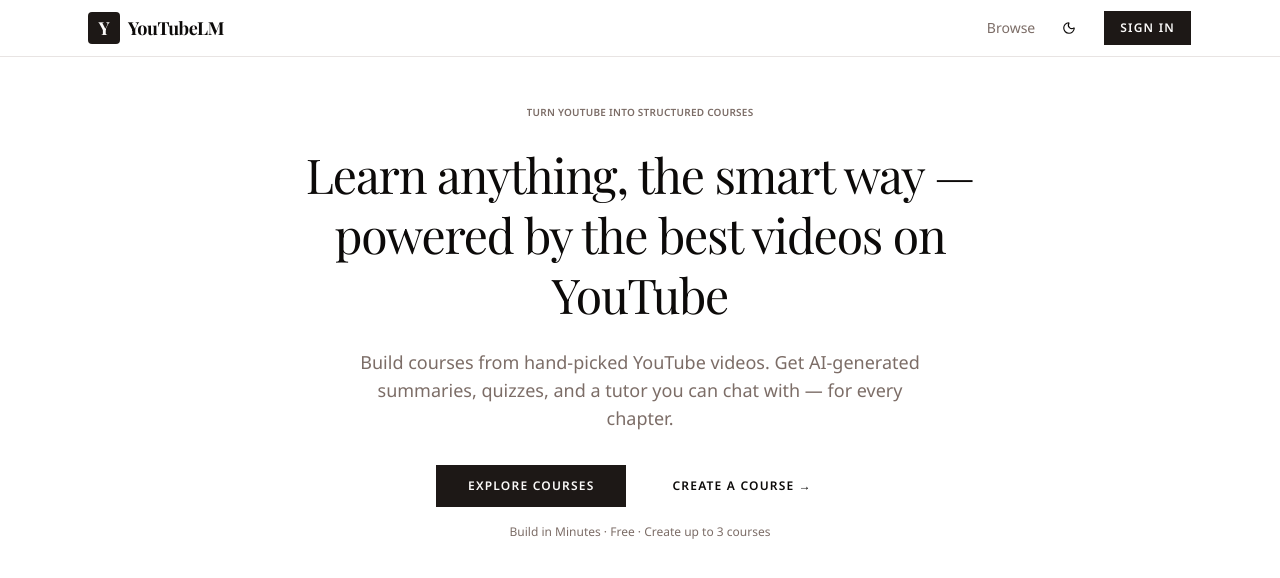
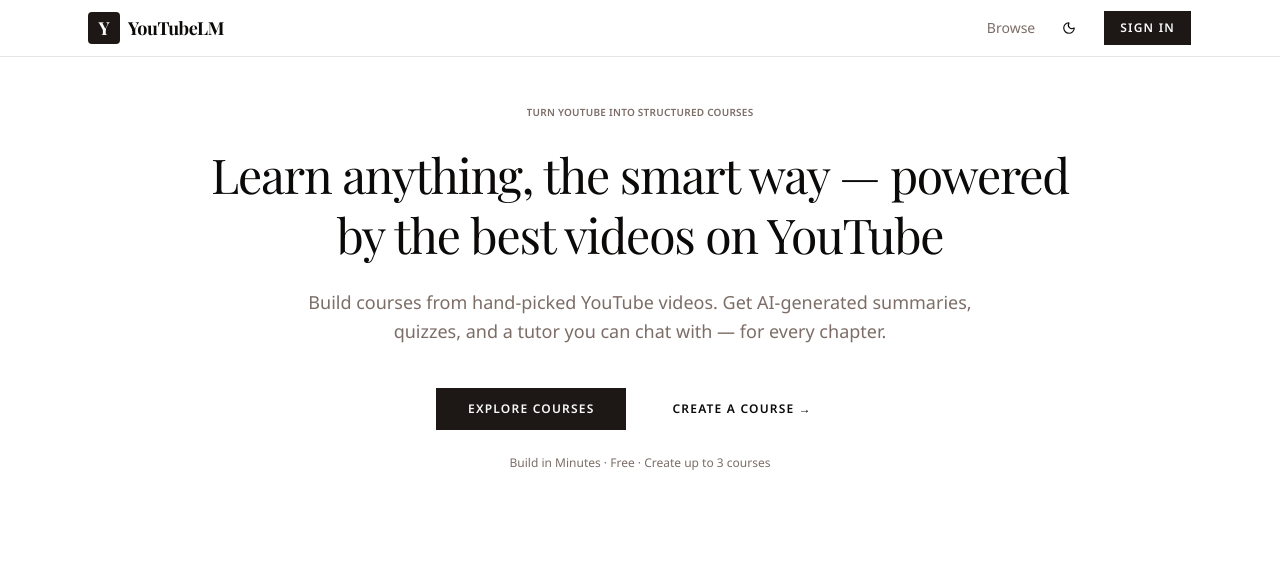
Before and after one commit to salswa/youtubeLM, a Next.js app: page / in a window 1280 px wide. Shown: the top 578 px of the page. Built offline with nearby package versions, Linux system fonts and the light colour scheme; no server answers; a web font is replaced by a local one.

Commit message:
feat: dark theme color change, homepage style fix

```diff
--- a/app/globals.css
+++ b/app/globals.css
@@ -85,19 +85,19 @@
 
 .dark {
   --background: oklch(0.147 0.004 49.3);
-  --foreground: oklch(0.986 0.002 67.8);
+  --foreground: oklch(0.9 0.003 67.8);
   --card: oklch(0.214 0.009 43.1);
-  --card-foreground: oklch(0.986 0.002 67.8);
+  --card-foreground: oklch(0.9 0.003 67.8);
   --popover: oklch(0.214 0.009 43.1);
-  --popover-foreground: oklch(0.986 0.002 67.8);
+  --popover-foreground: oklch(0.9 0.003 67.8);
   --primary: oklch(0.922 0.005 34.3);
   --primary-foreground: oklch(0.214 0.009 43.1);
   --secondary: oklch(0.268 0.011 36.5);
-  --secondary-foreground: oklch(0.986 0.002 67.8);
+  --secondary-foreground: oklch(0.9 0.003 67.8);
   --muted: oklch(0.268 0.011 36.5);
   --muted-foreground: oklch(0.714 0.014 41.2);
   --accent: oklch(0.268 0.011 36.5);
-  --accent-foreground: oklch(0.986 0.002 67.8);
+  --accent-foreground: oklch(0.9 0.003 67.8);
   --destructive: oklch(0.704 0.191 22.216);
   --border: oklch(1 0 0 / 10%);
   --input: oklch(1 0 0 / 15%);
@@ -108,11 +108,11 @@
   --chart-4: oklch(0.367 0.016 35.7);
   --chart-5: oklch(0.268 0.011 36.5);
   --sidebar: oklch(0.214 0.009 43.1);
-  --sidebar-foreground: oklch(0.986 0.002 67.8);
+  --sidebar-foreground: oklch(0.9 0.003 67.8);
   --sidebar-primary: oklch(0.488 0.243 264.376);
   --sidebar-primary-foreground: oklch(0.986 0.002 67.8);
   --sidebar-accent: oklch(0.268 0.011 36.5);
-  --sidebar-accent-foreground: oklch(0.986 0.002 67.8);
+  --sidebar-accent-foreground: oklch(0.9 0.003 67.8);
   --sidebar-border: oklch(1 0 0 / 10%);
   --sidebar-ring: oklch(0.547 0.021 43.1);
 }
--- a/app/page.tsx
+++ b/app/page.tsx
@@ -12,16 +12,16 @@
           <Badge variant="secondary" className="mb-6 uppercase tracking-wide">
             Turn YouTube into structured courses
           </Badge>
-          <h1 className="max-w-3xl font-heading text-5xl leading-tight tracking-tight">
+          <h1 className="max-w-4xl font-heading text-5xl leading-tight tracking-tight ">
             Learn anything, the smart way — powered by the best videos on
             YouTube
           </h1>
-          <p className="mt-6 max-w-xl text-lg text-muted-foreground">
+          <p className="mt-6 max-w-2xl text-lg leading-relaxed text-pretty text-muted-foreground">
             Build courses from hand-picked YouTube videos. Get AI-generated
             summaries, quizzes, and a tutor you can chat with — for every
             chapter.
           </p>
-          <div className="mt-8 flex gap-3">
+          <div className="mt-10 flex flex-col gap-3 sm:flex-row">
             <Link href="/courses" className={buttonVariants({ size: "lg" })}>
               Explore courses
             </Link>
@@ -32,7 +32,7 @@
               Create a course →
             </Link>
           </div>
-          <p className="mt-4 text-xs text-muted-foreground">
+          <p className="mt-6 text-xs text-muted-foreground">
             Build in Minutes · Free · Create up to 3 courses
           </p>
         </section>
```
